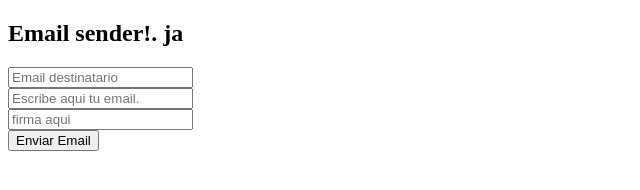
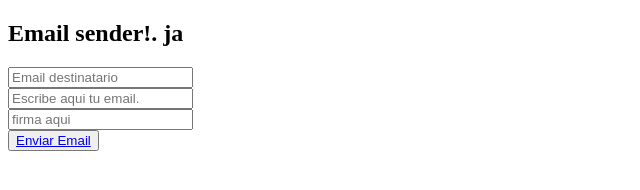
Before and after one commit to BrunoCocco/emailsender, a plain HTML site: page index.html in a window 1280 px wide. Shown: the full height of the page, 0-640 px from the left. Drawn offline with Linux system fonts and the light colour scheme; files whose address does not match are found by name.

Commit message:
mejorando el sistema

```diff
--- a/index.html
+++ b/index.html
@@ -20,9 +20,10 @@
                 <input type="text" id="textoEmail" placeholder="firma aqui">
             </div>
             <div>
-                <button id="enviar">Enviar Email</button>
+                <button >
+                    <a href="/layout/chequeo.html" id="enviar">Enviar Email</a>
+                </button>
             </div>
-
         </article>
     </section>
 </body>
--- a/main.js
+++ b/js/main.js
@@ -30,11 +30,9 @@ const EnviarCorreo = () =>{
 
 }
 
-
 function chequeoStorage() {
     let datoguardado = JSON.parse(localStorage.getItem("dato"));
     console.log(datoguardado)
 }
 
-
 enviar.addEventListener("click", EnviarCorreo)
```
Also changed, not shown: js/muestra.js (added).
